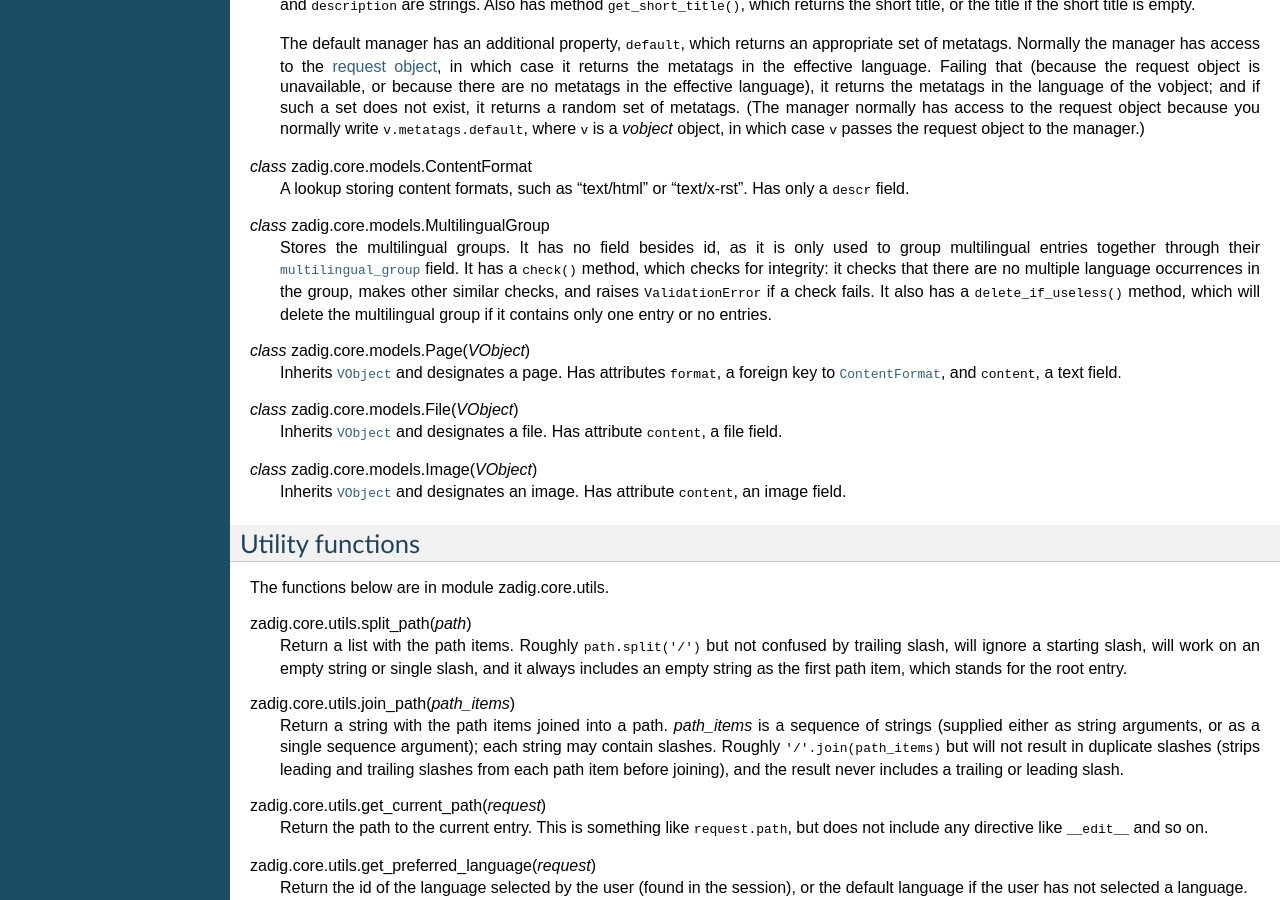
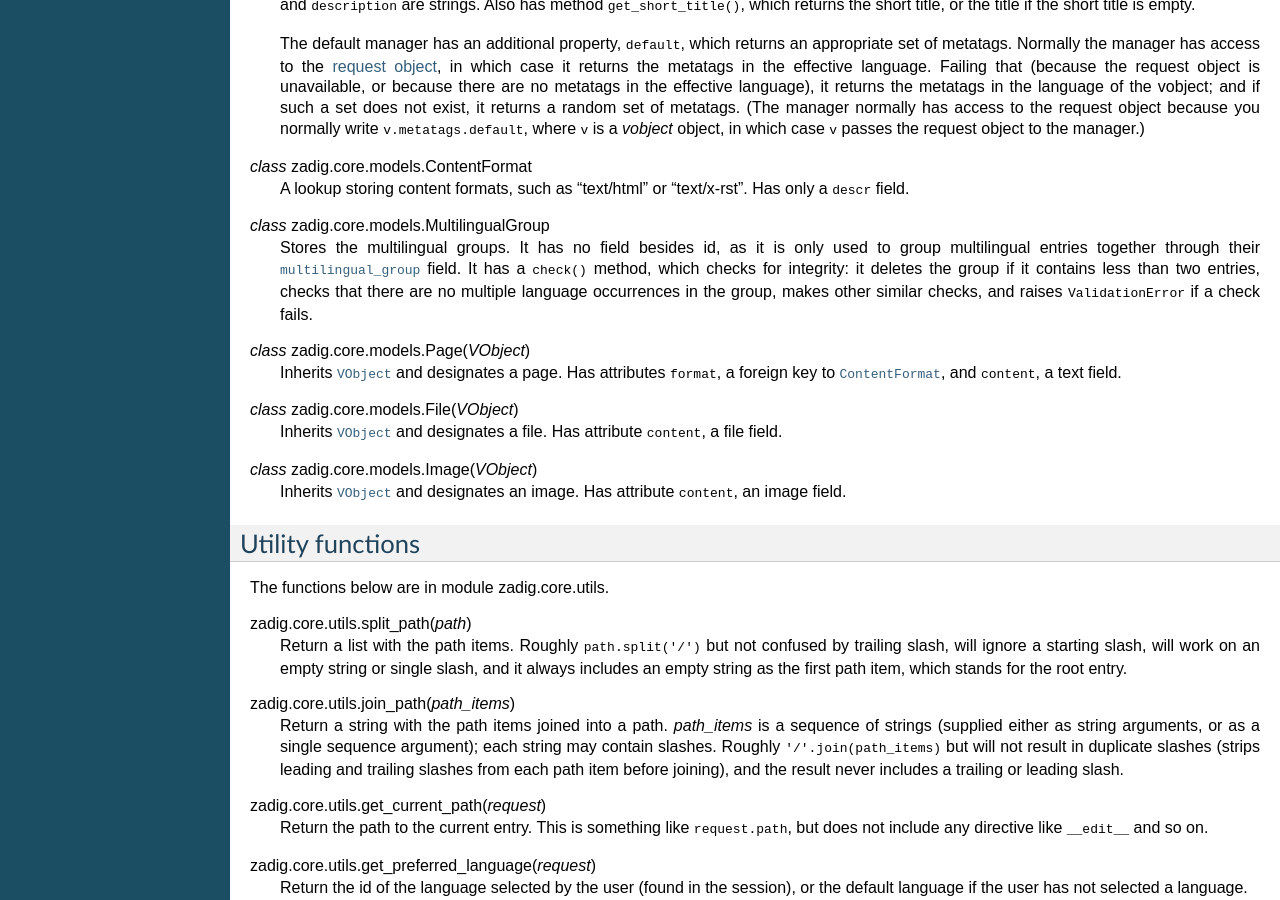
Before and after one commit to aptiko/zadig, a Sphinx documentation site: the page built from docs/api.txt, in a window 1280 px wide and 900 px high, scrolled down 5196 px. Built offline with Sphinx 7.4.7, drawn with Linux system fonts in a browser that asks for light colours.

Commit message:
Improved multilingual_group integrity check

```diff
--- a/docs/api.txt
+++ b/docs/api.txt
@@ -468,12 +468,11 @@ Other models
    Stores the multilingual groups. It has no field besides id, as it
    is only used to group multilingual entries together through their
    :attr:`~zadig.core.models.Entry.multilingual_group` field. It
-   has a :meth:`check()` method, which checks for integrity: it checks
+   has a :meth:`check()` method, which checks for integrity: it
+   deletes the group if it contains less than two entries, checks
    that there are no multiple language occurrences in the group, makes
    other similar checks, and raises
-   :exc:`~django.core.exceptions.ValidationError` if a check fails. It
-   also has a :meth:`delete_if_useless()` method, which will delete
-   the multilingual group if it contains only one entry or no entries.
+   :exc:`~django.core.exceptions.ValidationError` if a check fails.
 
 .. class:: zadig.core.models.Page(VObject)
 
```
Also changed, not shown: 1 other file.
